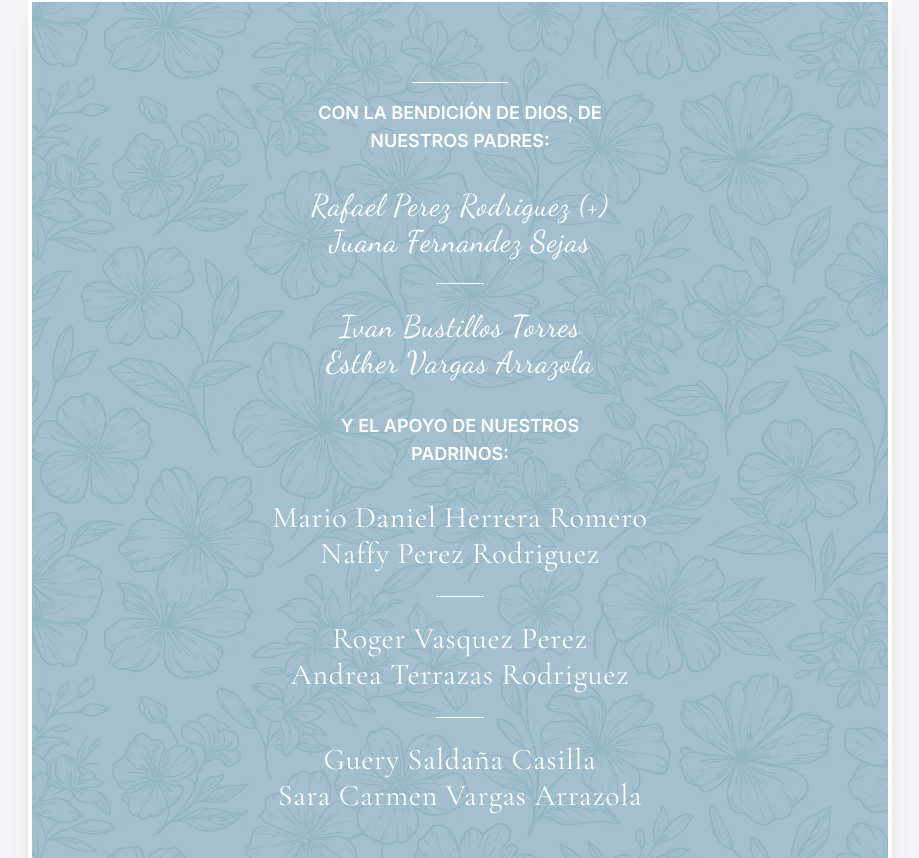
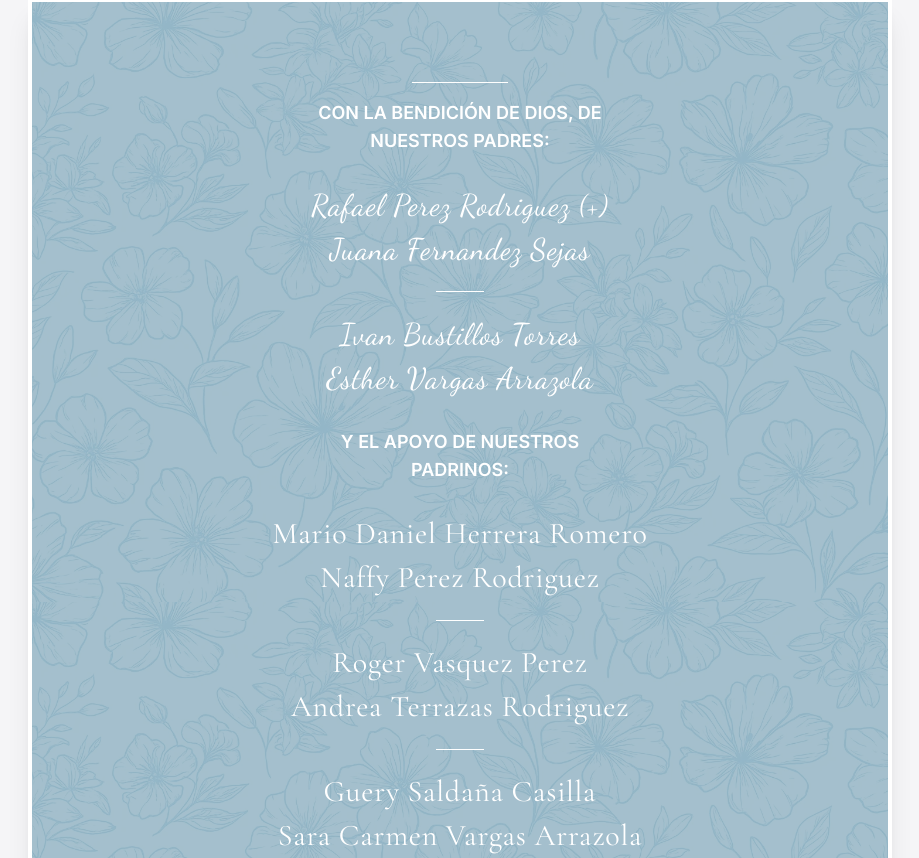
Before and after one commit to RhoBus/fernanda-y-rodrigo.github.io, a plain HTML site: page index.html in a window 1280 px wide. Shown: the part 802-1660 px from the top of the page, without its empty margins (180-1099 px from the left). Drawn offline with nearby package versions, Linux system fonts and the light colour scheme.

Commit message:
fix(index): Modify parents container to handle one text row each

```diff
--- a/index.html
+++ b/index.html
@@ -120,36 +120,36 @@
             <p class="font-semibold leading-relaxed max-w-xs mx-auto text-sm sm:text-base md:text-lg">
                 CON LA BENDICIÓN DE DIOS, DE NUESTROS PADRES:
             </p>
-            <!-- The Bride's parents -->
-            <p class="font-script text-3xl tracking-wide mt-8">
-                Rafael Perez Rodriguez (+)<br>
-                Juana Fernandez Sejas
-            </p>
+            <!-- The Bride's parents - now in separate paragraphs -->
+            <div class="font-script text-3xl sm:text-2xl md:text-3xl tracking-wide mt-8 space-y-2">
+                <p>Rafael Perez Rodriguez (+)</p>
+                <p>Juana Fernandez Sejas</p>
+            </div>
             <div class="w-12 h-px bg-white mx-auto my-6"></div>
-            <!-- The Groom's parents -->
-            <p class="font-script text-3xl tracking-wide mb-8">
-                Ivan Bustillos Torres<br>
-                Esther Vargas Arrazola
-            </p>
+            <!-- The Groom's parents - now in separate paragraphs -->
+            <div class="font-script text-3xl sm:text-2xl md:text-3xl tracking-wide mb-8 space-y-2">
+                <p>Ivan Bustillos Torres</p>
+                <p>Esther Vargas Arrazola</p>
+            </div>
             <!-- New section for the godparents with normal casing -->
             <p class="mt-8 font-semibold leading-relaxed max-w-xs mx-auto text-sm sm:text-base md:text-lg">
                 Y EL APOYO DE NUESTROS PADRINOS:
             </p>
-            <!-- The font for the godparents has been changed to Cormorant Garamond -->
-            <p class="font-garamond text-3xl tracking-wide mt-8">
-                Mario Daniel Herrera Romero<br>
-                Naffy Perez Rodriguez
-            </p>
+            <!-- The godparents - now in separate paragraphs -->
+            <div class="font-garamond text-3xl sm:text-2xl md:text-3xl tracking-wide mt-8 space-y-2">
+                <p>Mario Daniel Herrera Romero</p>
+                <p>Naffy Perez Rodriguez</p>
+            </div>
             <div class="w-12 h-px bg-white mx-auto my-6"></div>
-            <p class="font-garamond text-3xl tracking-wide my-4">
-                Roger Vasquez Perez<br>
-                Andrea Terrazas Rodriguez
-            </p>
+            <div class="font-garamond text-3xl sm:text-2xl md:text-3xl tracking-wide my-4 space-y-2">
+                <p>Roger Vasquez Perez</p>
+                <p>Andrea Terrazas Rodriguez</p>
+            </div>
             <div class="w-12 h-px bg-white mx-auto my-6"></div>
-            <p class="font-garamond text-3xl tracking-wide mb-8">
-                Guery Saldaña Casilla<br>
-                Sara Carmen Vargas Arrazola
-            </p>
+            <div class="font-garamond text-3xl sm:text-2xl md:text-3xl tracking-wide mb-8 space-y-2">
+                <p>Guery Saldaña Casilla</p>
+                <p>Sara Carmen Vargas Arrazola</p>
+            </div>
             <p class="mt-16 font-light leading-relaxed max-w-sm mx-auto text-sm sm:text-base md:text-lg">
                 NOS ENCANTARÍA QUE NOS ACOMPAÑEN A CELEBRAR NUESTRA UNIÓN.
             </p>
```
